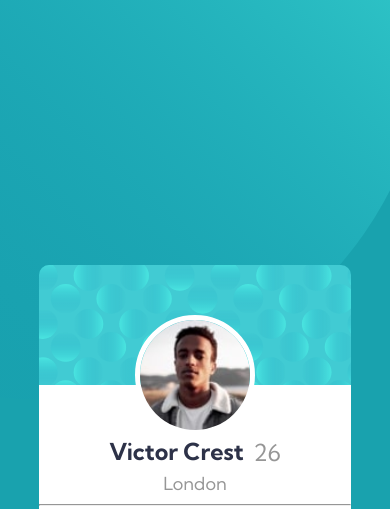
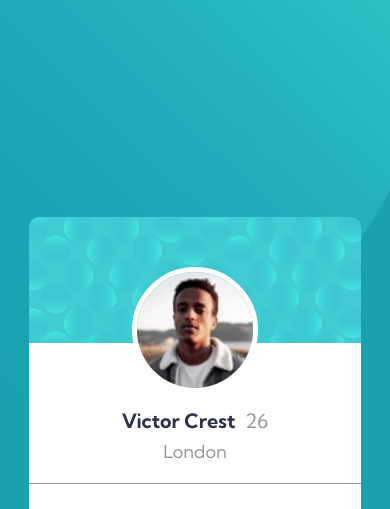
Before and after one commit to jakegodsall/fm-profile-card-component, a plain HTML site: page index.html in a window 390 px wide. Shown: the top 509 px of the page. Drawn offline with Linux system fonts and the light colour scheme.

Commit message:
adjusted layout of mobile site, absolute height

```diff
--- a/stylesheet.css
+++ b/stylesheet.css
@@ -14,14 +14,10 @@ body {
     background-repeat: no-repeat, no-repeat;
 }
 
-hr {
-    border-top: 1px solid hsl(0, 0%, 59%);
-}
-
 
 .container {
-    width: 80vw;
-    height: 30vh;
+    width: 85vw;
+    height: 350px;
     display: flex;
     flex-direction: column;
     border-radius: 10px;
@@ -39,6 +35,7 @@ hr {
 
 img {
     width: 35%;
+    height: auto;
     border-radius: 100px;
     border: white solid 5px;
     position: relative;
@@ -53,10 +50,10 @@ img {
     display: flex;
     flex-direction: column;
     align-items: center;
+    margin: 45px 0 20px 0;
 }
 
 .first-row {
-    margin-top: 30px;
     display: flex;
     flex-direction: row;
     align-items: center;
@@ -69,27 +66,32 @@ img {
 }
 
 h1 {
-    font-size: 1.3em;
+    font-size: 1.1em;
     margin-right: 10px;
     margin-bottom: 0;
 }
 
 .first-row p {
     color: hsl(0, 0%, 59%);
-    font-size: 1.3em;
-    margin-bottom: 5px;
+    font-size: 1.1em;
+    margin-bottom: 7px;
+}
+
+hr {
+    height: 1px;
+    background-color: hsl(0, 0%, 59%);
+    border: none;
 }
 
 
 .stat-bar {
     display: flex;
     justify-content: space-around;
-    margin-bottom: 50px;
 }
 
 .stat {
     text-align: center;
-    margin: 20px;
+
 }
 
 .stat h2 {
```
